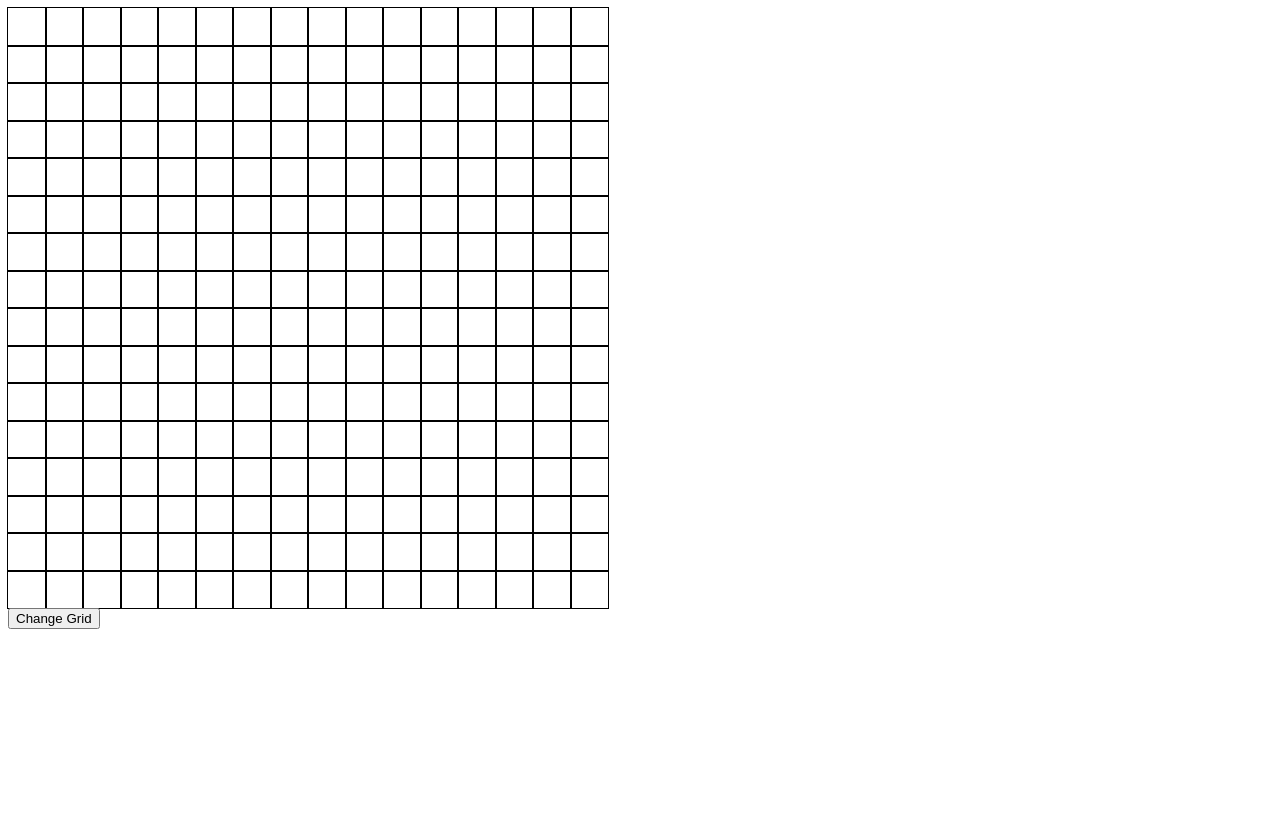
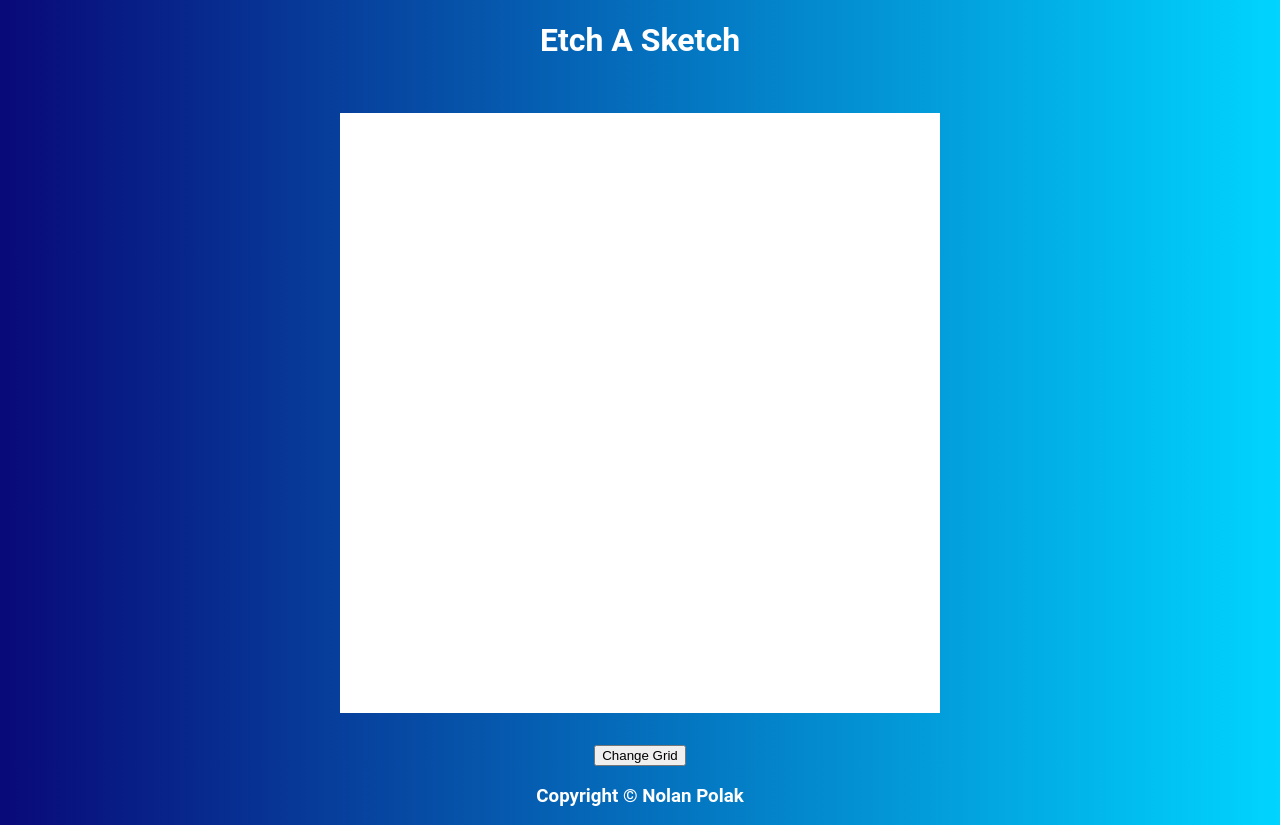
Before and after one commit to Nolankk/etch-a-sketch, a plain HTML site: page index.html in a window 1280 px wide. Before the commit the page ends 800 px from the top, so only its background shows below. Drawn offline with Linux system fonts and the light colour scheme.

Commit message:
-Add gradient background -Centered items -Add header -Add footer -Make grid colorful

```diff
--- a/css/styles.css
+++ b/css/styles.css
@@ -1,12 +1,34 @@
-#container {
+body {
+    margin: 0;
+    padding: 0;
+}
+
+.container {
+    color: white;
+    display: flex;
+    flex-direction: column;
+    align-items: center;
+    background: rgb(2,0,36);
+    background: linear-gradient(90deg, rgba(2,0,36,1) 0%, rgba(9,9,121,1) 0%, rgba(0,212,255,1) 100%);
+    font-family: 'Roboto', sans-serif;
+}
+
+.header {
+    display: flex;
+    justify-content: center;
+}
+
+#gridContainer {
+    margin: 32px;
     box-sizing: border-box;
     width: 600px;
     height: 600px;
 }
 
 #grid {
+    background-color: white;
     float: left;
-    outline: 1px solid;
+    outline: none;
     width: 37.5px;
     height: 37.5px;
 }
--- a/index.html
+++ b/index.html
@@ -7,7 +7,15 @@
         <script src="./js/main.js" defer></script>
     </head>
     <body>
-        <div id="container"></div>
-        <button id="changeGrid">Change Grid</button>
+        <div class="container">
+            <div class="header">
+                <h1>Etch A Sketch</h1>
+            </div>
+            <div id="gridContainer"></div>
+            <button id="changeGrid">Change Grid</button>
+            <div class="footer">
+                <h3>Copyright © Nolan Polak</h3>
+            </div>
+        </div>
     </body>
 </html>
--- a/js/main.js
+++ b/js/main.js
@@ -1,6 +1,9 @@
-const container = document.getElementById('container');
+const gridContainer = document.getElementById('gridContainer');
 const changeGrid = document.getElementById('changeGrid');
 let grid = null;
+function randomColor() {
+    return Math.floor(Math.random()*16777215).toString(16);
+}
 
 function createGrid(gridSize = 16) {
     for (let i = 0; i<gridSize**2; i++)
@@ -9,12 +12,12 @@ function createGrid(gridSize = 16) {
         newDiv.id = 'grid';
         newDiv.style.width = 600/gridSize + 'px';
         newDiv.style.height = 600/gridSize + 'px';
-        container.appendChild(newDiv);
+        gridContainer.appendChild(newDiv);
     }
     const grid = document.querySelectorAll('#grid');
     grid.forEach(item => {
         item.addEventListener('mouseover', event => {
-            event.target.style.backgroundColor = 'black';
+            event.target.style.backgroundColor = '#'+ randomColor();
         });
     });
     return grid;
```
